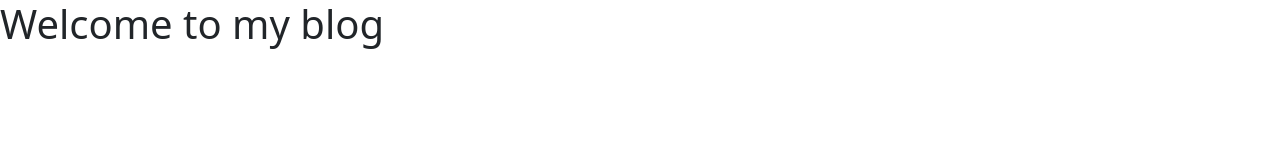
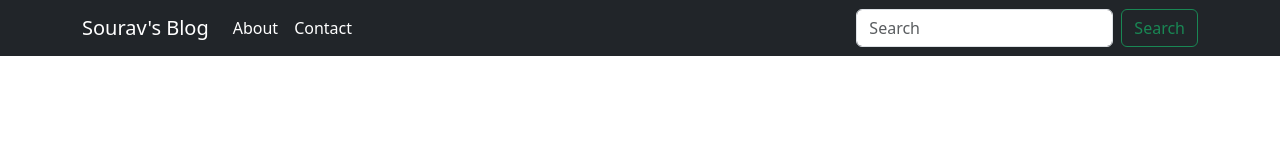
Before and after one commit to sourav-cse-dev/simple-blog, a plain HTML site: page index.html in a window 1280 px wide. Drawn offline with nearby package versions, Linux system fonts and the light colour scheme.

Commit message:
navbar section completed

```diff
--- a/index.html
+++ b/index.html
@@ -7,22 +7,35 @@
     <title>Simple Blog</title>
 
     <!-- bootstrap css -->
-    <link
-      href="https://cdn.jsdelivr.net/npm/bootstrap@5.3.5/dist/css/bootstrap.min.css"
-      rel="stylesheet"
-      integrity="sha384-SgOJa3DmI69IUzQ2PVdRZhwQ+dy64/BUtbMJw1MZ8t5HZApcHrRKUc4W0kG879m7"
-      crossorigin="anonymous"
-    />
+    <link href="https://cdn.jsdelivr.net/npm/bootstrap@5.3.5/dist/css/bootstrap.min.css" rel="stylesheet" integrity="sha384-SgOJa3DmI69IUzQ2PVdRZhwQ+dy64/BUtbMJw1MZ8t5HZApcHrRKUc4W0kG879m7" crossorigin="anonymous" />
 
     <!-- bootstrap js -->
-    <script
-      src="https://cdn.jsdelivr.net/npm/bootstrap@5.3.5/dist/js/bootstrap.bundle.min.js"
-      integrity="sha384-k6d4wzSIapyDyv1kpU366/PK5hCdSbCRGRCMv+eplOQJWyd1fbcAu9OCUj5zNLiq"
-      crossorigin="anonymous"
-      defer
-    ></script>
+    <script src="https://cdn.jsdelivr.net/npm/bootstrap@5.3.5/dist/js/bootstrap.bundle.min.js" integrity="sha384-k6d4wzSIapyDyv1kpU366/PK5hCdSbCRGRCMv+eplOQJWyd1fbcAu9OCUj5zNLiq" crossorigin="anonymous" defer></script>
   </head>
   <body>
-    <h1>Welcome to my blog</h1>
+    <!-- navbar section starts here-->
+    <nav class="navbar navbar-expand-lg navbar-dark bg-dark">
+      <div class="container">
+        <a class="navbar-brand" href="#">Sourav's Blog</a>
+        <button class="navbar-toggler" type="button" data-bs-toggle="collapse" data-bs-target="#navbarSupportedContent" aria-controls="navbarSupportedContent" aria-expanded="false" aria-label="Toggle navigation">
+          <span class="navbar-toggler-icon"></span>
+        </button>
+        <div class="collapse navbar-collapse" id="navbarSupportedContent">
+          <ul class="navbar-nav me-auto mb-2 mb-lg-0">
+            <li class="nav-item">
+              <a class="nav-link active" aria-current="page" href="#">About</a>
+            </li>
+            <li class="nav-item">
+              <a class="nav-link active" href="#">Contact</a>
+            </li>
+          </ul>
+          <form class="d-flex" role="search">
+            <input class="form-control me-2" type="search" placeholder="Search" aria-label="Search" />
+            <button class="btn btn-outline-success" type="submit">Search</button>
+          </form>
+        </div>
+      </div>
+    </nav>
+    <!-- navbar section ends here-->
   </body>
 </html>
```
